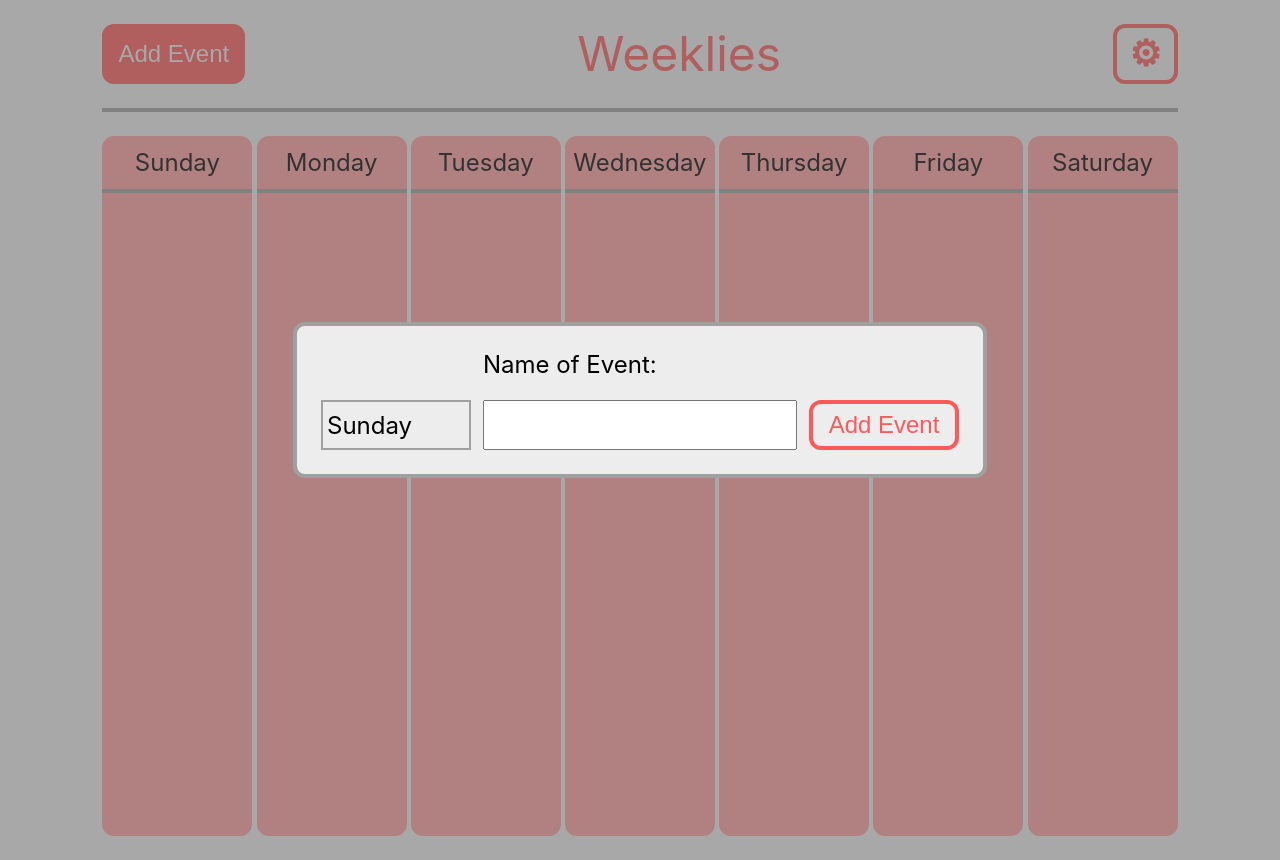
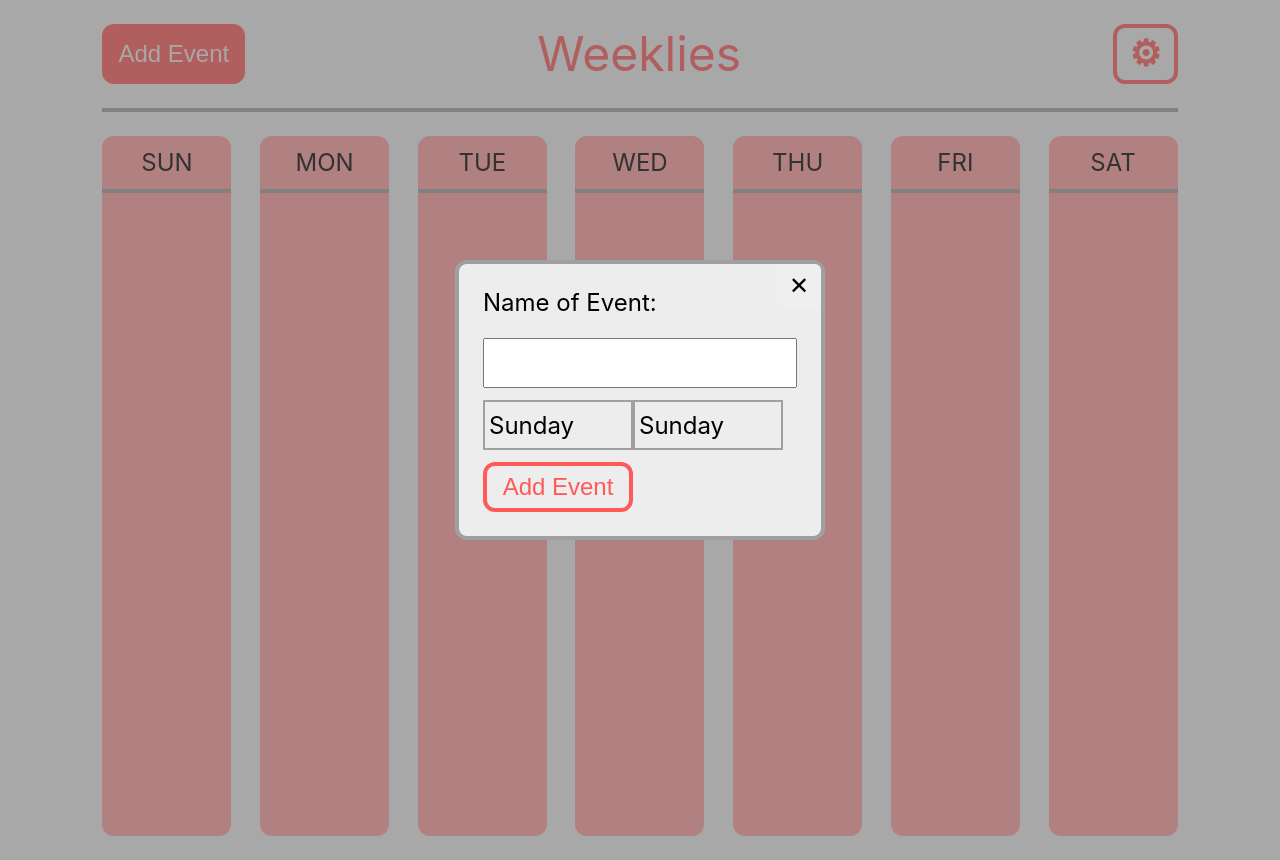
Before and after one commit to blloop/weeklies-alpha, a React (Create React App) app: page / in a window 1280 px wide. Both pictures are taken after a click on the button "Add Event". Before the commit the page ends 836 px from the top, so only its background shows below. Built offline with nearby package versions, Linux system fonts and the light colour scheme.

Commit message:
ui improvements

```diff
--- a/src/components/AddEventDialog.js
+++ b/src/components/AddEventDialog.js
@@ -1,5 +1,6 @@
 import React, { Component } from 'react';
 import DayDropdown from './DayDropdown';
+import TimeDropdown from './TimeDropdown';
 
 class AddEventDialog extends Component {
 
@@ -9,19 +10,24 @@ class AddEventDialog extends Component {
             showDialog: this.props.showDialog,
             inputText: '',
             dayOfWeek: 'Sunday',
+            timeOfDay: 0,
+            useMilitary: false
         }
     }
 
     addToList() {
         let newEvent = {
             title: this.state.inputText,
-            day: this.state.dayOfWeek
+            day: this.state.dayOfWeek,
+            time: this.state.timeOfDay
         };
         this.props.eventAdd(newEvent);
         let newState = {
             showDialog: this.state.showDialog,
             inputText: '',
-            dayOfWeek: this.state.dayOfWeek
+            dayOfWeek: this.state.dayOfWeek,
+            timeOfDay: 0,
+            useMilitary: false
         }
         this.setState(newState)
     }
@@ -30,7 +36,9 @@ class AddEventDialog extends Component {
         let newState = {
             showDialog: this.state.showDialog,
             inputText: event.target.value,
-            dayOfWeek: this.state.dayOfWeek
+            dayOfWeek: this.state.dayOfWeek,
+            timeOfDay: this.state.timeOfDay,
+            useMilitary: this.state.useMilitary
         }
         this.setState(newState);
     };
@@ -39,7 +47,9 @@ class AddEventDialog extends Component {
         let newState = {
             showDialog: this.state.showDialog,
             inputText: this.state.inputText,
-            dayOfWeek: day
+            dayOfWeek: day,
+            timeOfDay: this.state.timeOfDay,
+            useMilitary: this.state.useMilitary
         }
         this.setState(newState);
 
@@ -50,16 +60,27 @@ class AddEventDialog extends Component {
             <>
                 {this.props.showDialog &&
                     <div className='addevents overlay rounded'>
-                        <DayDropdown
-                            changeDay={this.changeDay}
-                            dayOfWeek={this.state.dayOfWeek}>
-                        </DayDropdown>
+                        <button
+                            onClick={this.props.closeModal}
+                            className='close-button'>
+                            &#10005;
+                        </button>
                         <div className='text-container'>
                             <p> Name of Event: </p>
                             <input
                                 onChange={this.updateText}
                                 value={this.state.inputText}>
                             </input>
+                        </div>
+                        <div className='dropdown-row'>
+                            <DayDropdown
+                                changeDay={this.changeDay}
+                                dayOfWeek={this.state.dayOfWeek}>
+                            </DayDropdown>
+                            <TimeDropdown
+                                changeDay={this.changeDay}
+                                dayOfWeek={this.state.dayOfWeek}>
+                            </TimeDropdown>
                         </div>
                         <button
                             className='contrast add-button'
--- a/src/components/EventList.js
+++ b/src/components/EventList.js
@@ -35,37 +35,37 @@ class EventList extends Component {
         return (
             <div className='eventlist'>
                 <div className='column' id='Sunday'>
-                    <p> Sunday </p>
+                    <p> SUN </p>
                     <hr></hr>
                     {Sunday}
                 </div>
                 <div className='column' id='Monday'>
-                    <p> Monday </p>
+                    <p> MON </p>
                     <hr></hr>
                     {Monday}
                 </div>
                 <div className='column' id='Tuesday'>
-                    <p> Tuesday </p>
+                    <p> TUE </p>
                     <hr></hr>
                     {Tuesday}
                 </div>
                 <div className='column' id='Wednesday'>
-                    <p> Wednesday </p>
+                    <p> WED </p>
                     <hr></hr>
                     {Wednesday}
                 </div>
                 <div className='column' id='Thursday'>
-                    <p> Thursday </p>
+                    <p> THU </p>
                     <hr></hr>
                     {Thursday}
                 </div>
                 <div className='column' id='Friday'>
-                    <p> Friday </p>
+                    <p> FRI </p>
                     <hr></hr>
                     {Friday}
                 </div>
                 <div className='column' id='Saturday'>
-                    <p> Saturday </p>
+                    <p> SAT </p>
                     <hr></hr>
                     {Saturday}
                 </div>
--- a/src/components/NavBar.js
+++ b/src/components/NavBar.js
@@ -64,10 +64,12 @@ class NavBar extends Component {
                 </Modal>
                 <AddEventDialog
                     eventAdd={this.props.eventAdd}
+                    closeModal={this.closeModal.bind(this)}
                     showDialog={this.state.openDialog === 'events'}>
                 </AddEventDialog>
                 <SettingsDialog
                     eventClear={this.props.eventClear}
+                    closeModal={this.closeModal.bind(this)}
                     showDialog={this.state.openDialog === 'settings'}>
                 </SettingsDialog>
             </div >
--- a/src/components/SettingsDialog.js
+++ b/src/components/SettingsDialog.js
@@ -15,6 +15,11 @@ class SettingsDialog extends Component {
             <>
                 {this.props.showDialog &&
                     <div className='settings overlay rounded'>
+                        <button
+                            onClick={this.props.closeModal}
+                            className='close-button'>
+                            &#10005;
+                        </button>
                         <p> Settings List! </p>
                         <hr></hr>
                         <li> 12 / 24 Hour Time </li>
--- /dev/null
+++ b/src/components/TimeDropdown.js
@@ -0,0 +1,52 @@
+import React, { Component } from 'react';
+
+const WeekDays = [
+    'Sunday', 'Monday', 'Tuesday',
+    'Wednesday', 'Thursday', 'Friday', 'Saturday'
+];
+
+class TimeDropdown extends Component {
+
+    constructor(props) {
+        super(props);
+        this.state = {
+            open: false
+        }
+    }
+
+    toggleOpen() {
+        this.setState({
+            open: !this.state.open
+        });
+    }
+
+    setDay = (day) => {
+        this.props.changeDay(day);
+        this.toggleOpen();
+    }
+
+    render() {
+        return (
+            <div className='drop-container'>
+                <button className='drop-open top-level' onClick={this.toggleOpen.bind(this)}> {this.props.dayOfWeek} </button>
+                {
+                    this.state.open ? (
+                        <ul className='dropdown'>
+                            {WeekDays.map(
+                                (day) => (day === this.props.dayOfWeek ? null :
+                                    <button
+                                        key={day}
+                                        className='drop-open'
+                                        onClick={() => this.setDay(day)}>
+                                        {day}
+                                    </button>)
+                            )}
+                        </ul>
+                    ) : null
+                }
+            </div>
+        )
+    }
+}
+
+export default TimeDropdown;
--- a/src/index.css
+++ b/src/index.css
@@ -92,8 +92,8 @@ input {
 .calendar {
   width: 1200px;
   max-width: 84vw;
-  height: 100vh;
   margin: 0 auto;
+  padding: 0 0 24px;
   background-color: var(--base-white);
 }
 
@@ -127,17 +127,38 @@ input {
   justify-content: space-between;
 }
 
+.close-button {
+  position: absolute;
+  top: 0;
+  right: 0;
+  padding: 8px 12px;
+  border-radius: 6px;
+  border: none;
+  cursor: pointer;
+}
+
+.close-button:hover {
+  background-color: var(--dark-red);
+  color: var(--base-white);
+}
+
 .settings-button {
   font-size: 36px;
   font-weight: bold;
   vertical-align: bottom;
   padding: 0 12px;
+  margin-left: 80px;
+}
+
+.settings p,
+.settings li {
+  margin: 12px 0;
 }
 
 .addevents {
   display: flex;
-  flex-direction: row;
-  align-items: flex-end;
+  flex-direction: column;
+  align-items: flex-start;
   gap: 12px;
 }
 
@@ -158,8 +179,11 @@ input {
 
 .dropdown {
   position: absolute;
-  /* display: flex;
-  flex-direction: column; */
+  margin-top: -2px;
+}
+
+.dropdown-row {
+  display: flex;
 }
 
 .drop-open {
@@ -185,16 +209,12 @@ input {
   background-color: var(--base-grey);
 }
 
-.settings * {
-  margin: 12px 0;
-}
-
 .eventlist {
   width: 100%;
   display: flex;
   flex-direction: row;
   justify-content: space-between;
-  overflow-x: auto;
+  /* overflow-x: auto; */
 }
 
 .column {
@@ -213,3 +233,20 @@ input {
 .column li {
   font-size: 18px;
 }
+
+@media only screen and (max-width: 1400px) {
+  .column {
+    width: 12%;
+  }
+}
+
+@media only screen and (max-width: 1000px) {
+  .eventlist {
+    flex-direction: column;
+  }
+
+  .column {
+    width: 100%;
+    height: 200px;
+  }
+}
```
Also changed, not shown: package.json (+7 -1 lines), 1 other file (tests, documents, lock files or other folders).
